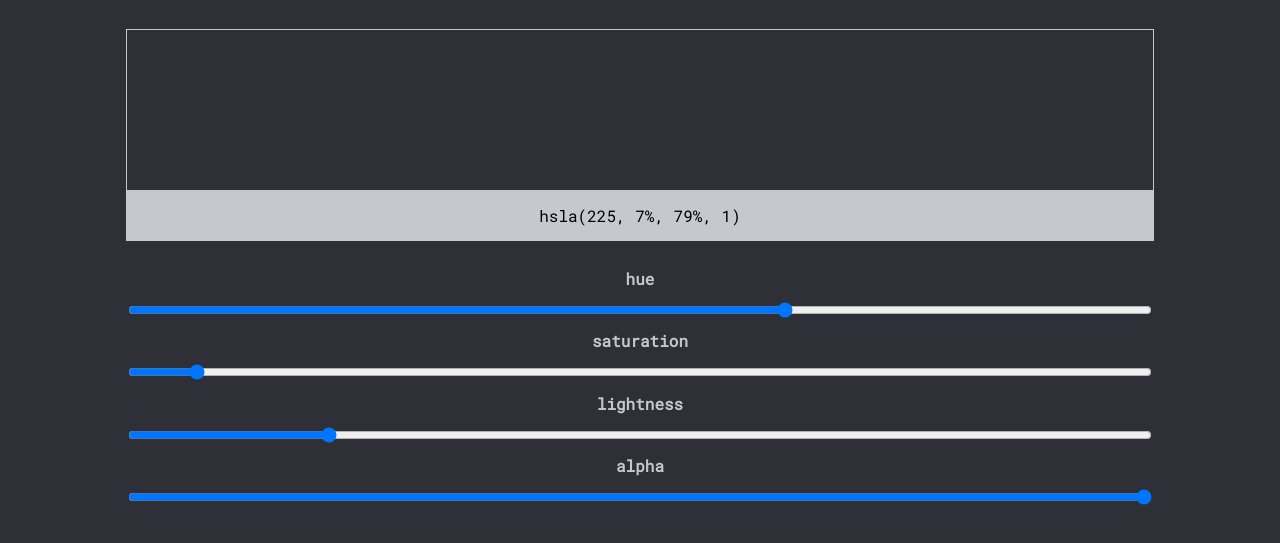
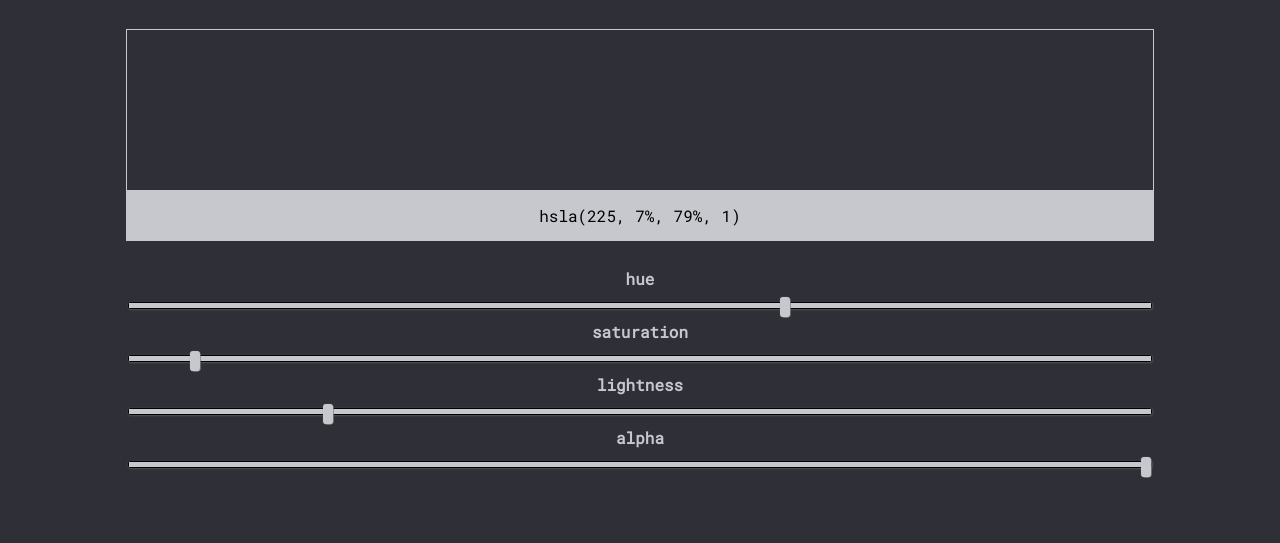
Before and after one commit to cfsanderson/color-picker, a website: page public/index.html in a window 1280 px wide. Shown: the part 131-674 px from the top of the page. Drawn offline with Linux system fonts and the light colour scheme.

Commit message:
finished with restyled rangers

```diff
--- a/public/screen.css
+++ b/public/screen.css
@@ -58,3 +58,45 @@ p {
 input {
   width: calc(80vw);
 }
+
+input[type=range] {
+  -webkit-appearance: none;
+  width: calc(80vw);
+  background: transparent;
+}
+
+input[type=range]::-webkit-slider-thumb {
+  -webkit-appearance: none;
+}
+
+input[type=range]:focus {
+  outline: none;
+}
+
+input[type=range]::-ms-track {
+  width: 100%;
+  cursor: pointer;
+  background: transparent;
+  border-color: transparent;
+  color: transparent;
+}
+
+input[type=range]::-webkit-slider-thumb {
+  -webkit-appearance: none;
+  height: 1.5em;
+  width: 0.75em;
+  border-radius: 0.25em;
+  background: hsla(225, 7%, 79%, 1);
+  cursor: pointer;
+  margin-top: -5.5px;
+  box-shadow: 0.05em 0.05em 0.05em hsla(210, 1%, 50%, 1), 0 0 1px hsla(210, 1%, 50%, 1);
+}
+
+input[type=range]::-webkit-slider-runnable-track {
+  height: 0.5em;
+  cursor: pointer;
+  box-shadow: 0.05em 0.05em 0.15em hsla(210, 1%, 50%, 0.5), 0 0 1px hsla(210, 1%, 50%, 0.5);
+  background: hsla(225, 7%, 79%, 1);
+  border-radius: 1.3px;
+  border: 0.15px solid #010101;
+}
```
Also changed, not shown: public/main.js (+0 -50 lines).
